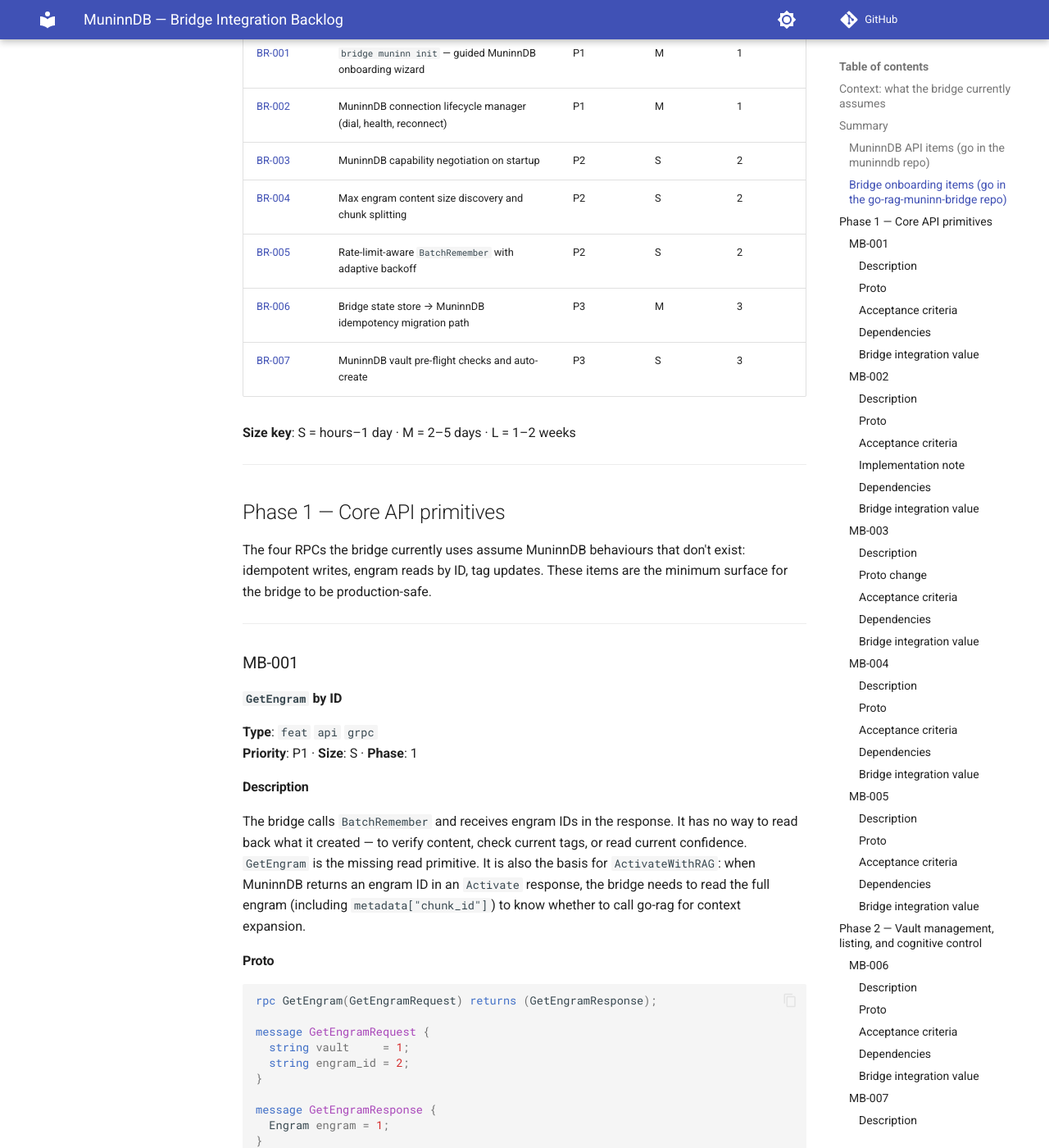
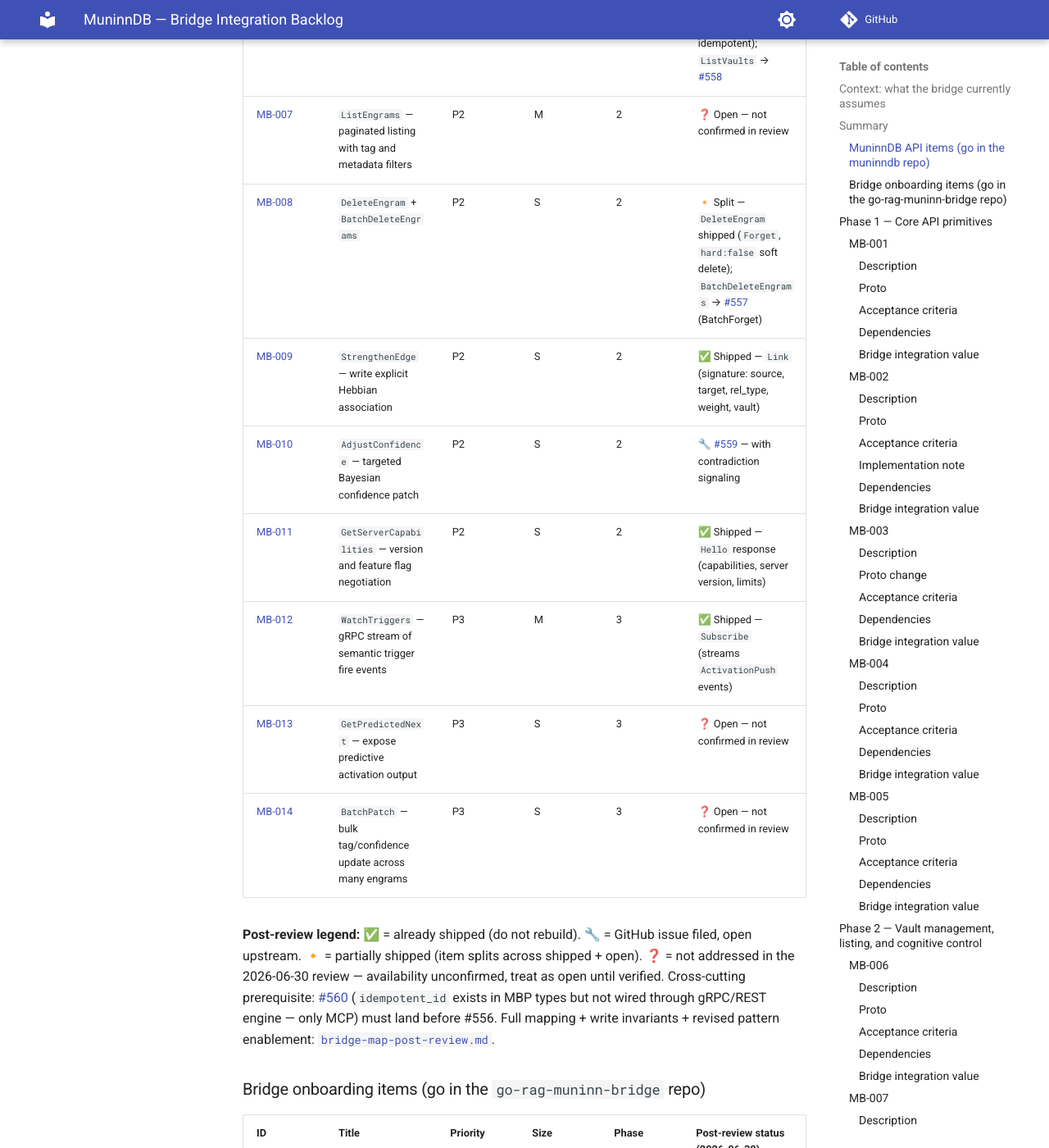
Before and after one commit to madeinoz67/go-rag, an MkDocs documentation site: the page built from docs/RFC-bridge-muninndb/muninndb-bridge-backlog.md, in a window 1280 px wide and 1400 px high, scrolled down 2138 px. Shown: the whole window at 82% size. Built offline with MkDocs 1.6.1 and Material for MkDocs 9.7.7, drawn with Linux system fonts in a browser that asks for light colours; comment, search, counter and statistics services are not loaded; some of the changed text lies outside the part shown.

Commit message:
docs(bridge): refresh go-rag/MuninnDB backlogs + post-review map + #556 upsert drafts
Captures the 2026-06-30 state of the go-rag <-> MuninnDB bridge planning:
- go-rag-bridge-backlog.md / muninndb-bridge-backlog.md: post-review updates
  (BL-001 GetChunk resolved by spec 035; maintainer priority call on the
  wikilink->Link pipeline; MuninnDB MB-items already shipped -> SHIPPED).
- bridge-map-post-review.md: consolidated post-review map (the living-current
  reference; two independent work streams, write invariants).
- draft-issue-556-upsert.md (v1) and -v2.md (posted to MuninnDB #556): the
  UPSERT proto comment keyed on the existing MBP idempotent_id field.

```diff
--- a/docs/RFC-bridge-muninndb/muninndb-bridge-backlog.md
+++ b/docs/RFC-bridge-muninndb/muninndb-bridge-backlog.md
@@ -5,6 +5,8 @@
 > **Repos**: `github.com/scrypster/muninndb` (MB- items) · `github.com/madeinoz67/go-rag-muninn-bridge` (BR- items)
 > **Source**: Derived from bridge PRD, feature brief, and integration pattern analysis
 > **Labels**: `api` `grpc` `bridge` `idempotency` `streaming` `feat` `enhancement`
+
+> **POST-REVIEW UPDATE (2026-06-30):** The MuninnDB maintainer reviewed the bridge and confirmed **MB-001 / MB-006 (EnsureVault) / MB-008 / MB-009 / MB-011 / MB-012 are already shipped** (as `Read`, auto-create-on-write, `Forget`, `Link`, `Hello`, `Subscribe` respectively) — treat them as resolved, do not rebuild. The real remaining upstream gaps are filed as GitHub **#556** (UPSERT, = MB-003, our #1 blocker), **#557** (BatchForget), **#558** (ListVaults), **#559** (AdjustConfidence+contradiction); **#560** (the `idempotent_id` wiring bug) must land first and #556 depends on it. Per-item status + issue links are now in the **Summary** tables below. **#556:** the UPSERT proto comment was [posted](https://github.com/scrypster/muninndb/issues/556) on 2026-06-30 — draft v2 at [`draft-issue-556-upsert-v2.md`](./draft-issue-556-upsert-v2.md), v1 at [`draft-issue-556-upsert.md`](./draft-issue-556-upsert.md). Full mapping + write invariants: [`bridge-map-post-review.md`](./bridge-map-post-review.md).
 
 Two backlogs in one document because MuninnDB changes and bridge changes are tightly coupled — each MB- item has a corresponding BR- consumer. Both must land together for a pattern to work.
 
@@ -29,34 +31,36 @@
 
 ### MuninnDB API items (go in the `muninndb` repo)
 
-| ID | Title | Priority | Size | Phase |
-|---|---|---|---|---|
-| [MB-001](#mb-001) | `GetEngram` by ID | P1 | S | 1 |
-| [MB-002](#mb-002) | `FindByMetadata` — look up engrams by arbitrary metadata KV | P1 | M | 1 |
-| [MB-003](#mb-003) | `BatchRemember` upsert mode with idempotency key | P1 | M | 1 |
-| [MB-004](#mb-004) | `PatchEngram` — update tags, metadata, confidence on existing engram | P1 | S | 1 |
-| [MB-005](#mb-005) | gRPC `Health` / `Ping` RPC | P1 | S | 1 |
-| [MB-006](#mb-006) | `ListVaults` + `EnsureVault` — vault management over gRPC | P2 | S | 2 |
-| [MB-007](#mb-007) | `ListEngrams` — paginated listing with tag and metadata filters | P2 | M | 2 |
-| [MB-008](#mb-008) | `DeleteEngram` + `BatchDeleteEngrams` | P2 | S | 2 |
-| [MB-009](#mb-009) | `StrengthenEdge` — write explicit Hebbian association | P2 | S | 2 |
-| [MB-010](#mb-010) | `AdjustConfidence` — targeted Bayesian confidence patch | P2 | S | 2 |
-| [MB-011](#mb-011) | `GetServerCapabilities` — version and feature flag negotiation | P2 | S | 2 |
-| [MB-012](#mb-012) | `WatchTriggers` — gRPC stream of semantic trigger fire events | P3 | M | 3 |
-| [MB-013](#mb-013) | `GetPredictedNext` — expose predictive activation output | P3 | S | 3 |
-| [MB-014](#mb-014) | `BatchPatch` — bulk tag/confidence update across many engrams | P3 | S | 3 |
+| ID | Title | Priority | Size | Phase | Post-review status (2026-06-30) |
+|---|---|---|---|---|---|
+| [MB-001](#mb-001) | `GetEngram` by ID | P1 | S | 1 | ✅ Shipped — `Read` (gRPC) |
+| [MB-002](#mb-002) | `FindByMetadata` — look up engrams by arbitrary metadata KV | P1 | M | 1 | ❓ Open — not confirmed in review (bridge idempotency fallback depends on this; verify availability) |
+| [MB-003](#mb-003) | `BatchRemember` upsert mode with idempotency key | P1 | M | 1 | 🔧 [#556](https://github.com/scrypster/muninndb/issues/556) — proto comment **posted 2026-06-30**; blocked behind [#560](https://github.com/scrypster/muninndb/issues/560) |
+| [MB-004](#mb-004) | `PatchEngram` — update tags, metadata, confidence on existing engram | P1 | S | 1 | ❓ Open — not confirmed in review |
+| [MB-005](#mb-005) | gRPC `Health` / `Ping` RPC | P1 | S | 1 | ❓ Open — not confirmed in review (may overlap gRPC standard health; verify) |
+| [MB-006](#mb-006) | `ListVaults` + `EnsureVault` — vault management over gRPC | P2 | S | 2 | 🔸 Split — `EnsureVault` shipped (auto-create on write, idempotent); `ListVaults` → [#558](https://github.com/scrypster/muninndb/issues/558) |
+| [MB-007](#mb-007) | `ListEngrams` — paginated listing with tag and metadata filters | P2 | M | 2 | ❓ Open — not confirmed in review |
+| [MB-008](#mb-008) | `DeleteEngram` + `BatchDeleteEngrams` | P2 | S | 2 | 🔸 Split — `DeleteEngram` shipped (`Forget`, `hard:false` soft delete); `BatchDeleteEngrams` → [#557](https://github.com/scrypster/muninndb/issues/557) (BatchForget) |
+| [MB-009](#mb-009) | `StrengthenEdge` — write explicit Hebbian association | P2 | S | 2 | ✅ Shipped — `Link` (signature: source, target, rel_type, weight, vault) |
+| [MB-010](#mb-010) | `AdjustConfidence` — targeted Bayesian confidence patch | P2 | S | 2 | 🔧 [#559](https://github.com/scrypster/muninndb/issues/559) — with contradiction signaling |
+| [MB-011](#mb-011) | `GetServerCapabilities` — version and feature flag negotiation | P2 | S | 2 | ✅ Shipped — `Hello` response (capabilities, server version, limits) |
+| [MB-012](#mb-012) | `WatchTriggers` — gRPC stream of semantic trigger fire events | P3 | M | 3 | ✅ Shipped — `Subscribe` (streams `ActivationPush` events) |
+| [MB-013](#mb-013) | `GetPredictedNext` — expose predictive activation output | P3 | S | 3 | ❓ Open — not confirmed in review |
+| [MB-014](#mb-014) | `BatchPatch` — bulk tag/confidence update across many engrams | P3 | S | 3 | ❓ Open — not confirmed in review |
+
+**Post-review legend:** ✅ = already shipped (do not rebuild). 🔧 = GitHub issue filed, open upstream. 🔸 = partially shipped (item splits across shipped + open). ❓ = not addressed in the 2026-06-30 review — availability unconfirmed, treat as open until verified. Cross-cutting prerequisite: [#560](https://github.com/scrypster/muninndb/issues/560) (`idempotent_id` exists in MBP types but not wired through gRPC/REST engine — only MCP) must land before #556. Full mapping + write invariants + revised pattern enablement: [`bridge-map-post-review.md`](./bridge-map-post-review.md).
 
 ### Bridge onboarding items (go in the `go-rag-muninn-bridge` repo)
 
-| ID | Title | Priority | Size | Phase |
-|---|---|---|---|---|
-| [BR-001](#br-001) | `bridge muninn init` — guided MuninnDB onboarding wizard | P1 | M | 1 |
-| [BR-002](#br-002) | MuninnDB connection lifecycle manager (dial, health, reconnect) | P1 | M | 1 |
-| [BR-003](#br-003) | MuninnDB capability negotiation on startup | P2 | S | 2 |
-| [BR-004](#br-004) | Max engram content size discovery and chunk splitting | P2 | S | 2 |
-| [BR-005](#br-005) | Rate-limit-aware `BatchRemember` with adaptive backoff | P2 | S | 2 |
-| [BR-006](#br-006) | Bridge state store → MuninnDB idempotency migration path | P3 | M | 3 |
-| [BR-007](#br-007) | MuninnDB vault pre-flight checks and auto-create | P3 | S | 3 |
+| ID | Title | Priority | Size | Phase | Post-review status (2026-06-30) |
+|---|---|---|---|---|---|
+| [BR-001](#br-001) | `bridge muninn init` — guided MuninnDB onboarding wizard | P1 | M | 1 | Open (bridge repo `go-rag-muninn-bridge`) |
+| [BR-002](#br-002) | MuninnDB connection lifecycle manager (dial, health, reconnect) | P1 | M | 1 | Open |
+| [BR-003](#br-003) | MuninnDB capability negotiation on startup | P2 | S | 2 | Open — capability surface now ships via `Hello` (MB-011) |
+| [BR-004](#br-004) | Max engram content size discovery and chunk splitting | P2 | S | 2 | Open |
+| [BR-005](#br-005) | Rate-limit-aware `BatchRemember` with adaptive backoff | P2 | S | 2 | Open |
+| [BR-006](#br-006) | Bridge state store → MuninnDB idempotency migration path | P3 | M | 3 | ⏸ Blocked behind [#556](https://github.com/scrypster/muninndb/issues/556) / [#560](https://github.com/scrypster/muninndb/issues/560) — idempotency migration needs UPSERT |
+| [BR-007](#br-007) | MuninnDB vault pre-flight checks and auto-create | P3 | S | 3 | 🔸 Simplified — `EnsureVault` ships (auto-create on write); pre-flight checks still useful |
 
 **Size key**: S = hours–1 day · M = 2–5 days · L = 1–2 weeks
 
```
Also changed, not shown: docs/RFC-bridge-muninndb/bridge-map-post-review.md (added, +116 -0 lines), docs/RFC-bridge-muninndb/draft-issue-556-upsert-v2.md (added, +141 -0 lines), docs/RFC-bridge-muninndb/draft-issue-556-upsert.md (added, +84 -0 lines), docs/RFC-bridge-muninndb/go-rag-bridge-backlog.md (+20 -1 lines).
